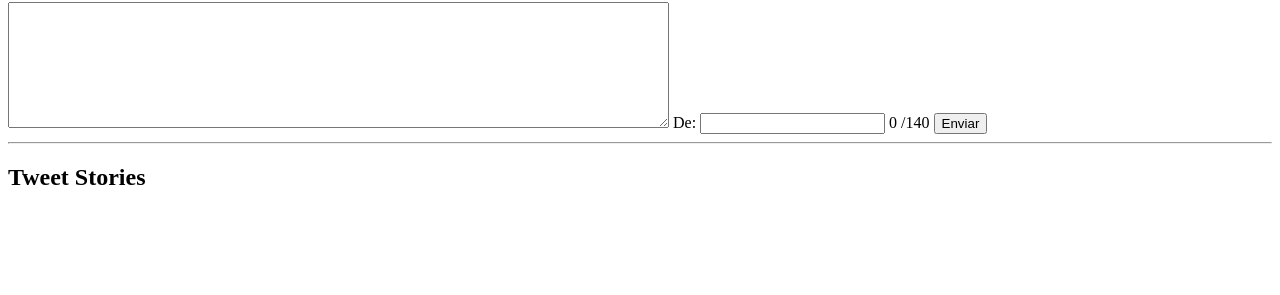
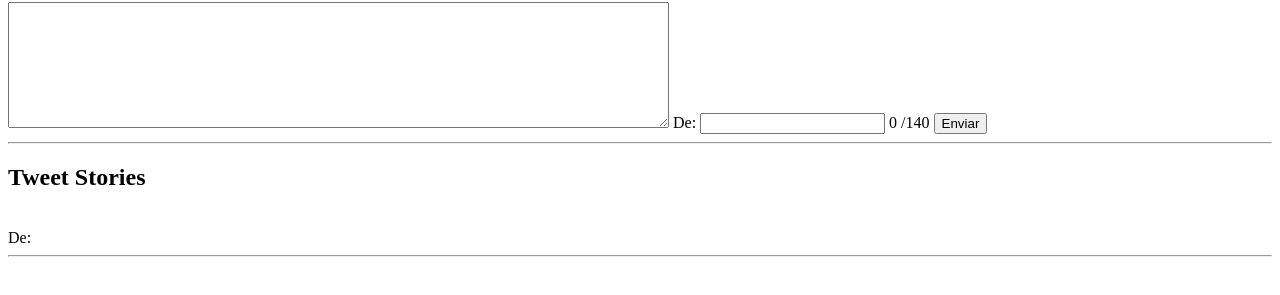
Before and after one commit to AdrianaHY/twitter, a plain HTML site: page index.html in a window 1280 px wide. Both pictures are taken after a click on the button "Enviar". Shown: the part 65-360 px from the top of the page. Drawn offline with Linux system fonts and the light colour scheme.

Commit message:
Segunda versión con el tweet impreso

```diff
--- a/assets/js/main.js
+++ b/assets/js/main.js
@@ -1,7 +1,13 @@
 var contadorCaracteres = document.getElementById("limite");
 var cajaTexto = document.getElementById("comentarioAEscribir");
 var contadorsito = 0;
-cajaTexto.addEventListener("keypress",contador)
+var tweetsPublicados = document.getElementById("comentariosPublicados");
+var botonEnviar = document.getElementById("enviar");
+var seccionComentariosPublicados = document.getElementById("comentariosPublicados");
+var usuario = document.getElementById("nombre");
+
+cajaTexto.addEventListener("keypress",contador);
+botonEnviar.addEventListener("click",agregarTweet);
 
 function contador(){
 
@@ -9,7 +15,30 @@
     contadorsito +=1;
     var contadorCaracteres = document.getElementById("limite");
     contadorCaracteres.innerText= contadorsito;
-}else{
-  alert("No puedes pasar el límite de caracteres")
+  }else{
+    alert("No puedes pasar el límite de caracteres")
+  }
 }
+
+function agregarTweet(){
+  //Todo se hace con DOM, se crean elementos que contienen los datos escritos
+  //en el área de texto y el input
+  var nuevaSeccion = document.createElement("p");
+  nuevaSeccion.innerText = cajaTexto.value;
+  seccionComentariosPublicados.appendChild(nuevaSeccion);
+  var espacio = document.createElement("br");
+  nuevaSeccion.appendChild(espacio);
+  var etiqueta = document.createElement("span");
+  etiqueta.innerText = "De:";
+  nuevaSeccion.appendChild(etiqueta);
+  var nombreUsuario = document.createElement("span");
+  nombreUsuario.innerText = usuario.value;
+  nuevaSeccion.appendChild(nombreUsuario);
+  var lineaSeparadora = document.createElement("hr");
+  nuevaSeccion.appendChild(lineaSeparadora);
+  //Para borrar el texto del textarea, el input y reiniciar el contador
+  cajaTexto.value = "";
+  usuario.value = "";
+  contadorsito = 0;
+  contadorCaracteres.innerText = 0;
 }
--- a/index.html
+++ b/index.html
@@ -13,7 +13,7 @@
         <input type="text" name="escribirComentario" value="" id="nombre">
         <span id="limite">0</span>
         <span>/140</span>
-        <button type="button" name="enviar" onclick="agregarTweet(event)">Enviar</button>
+        <button type="button" name="enviar" id="enviar">Enviar</button>
         <hr>
       </form>
 
```
